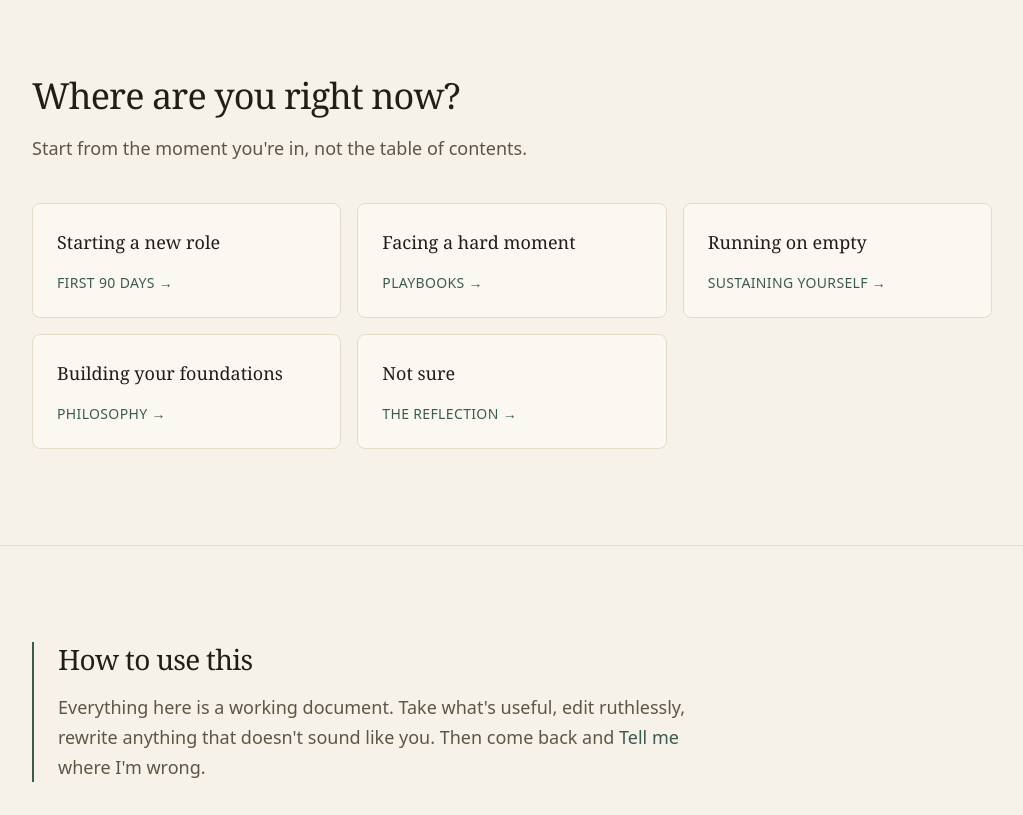
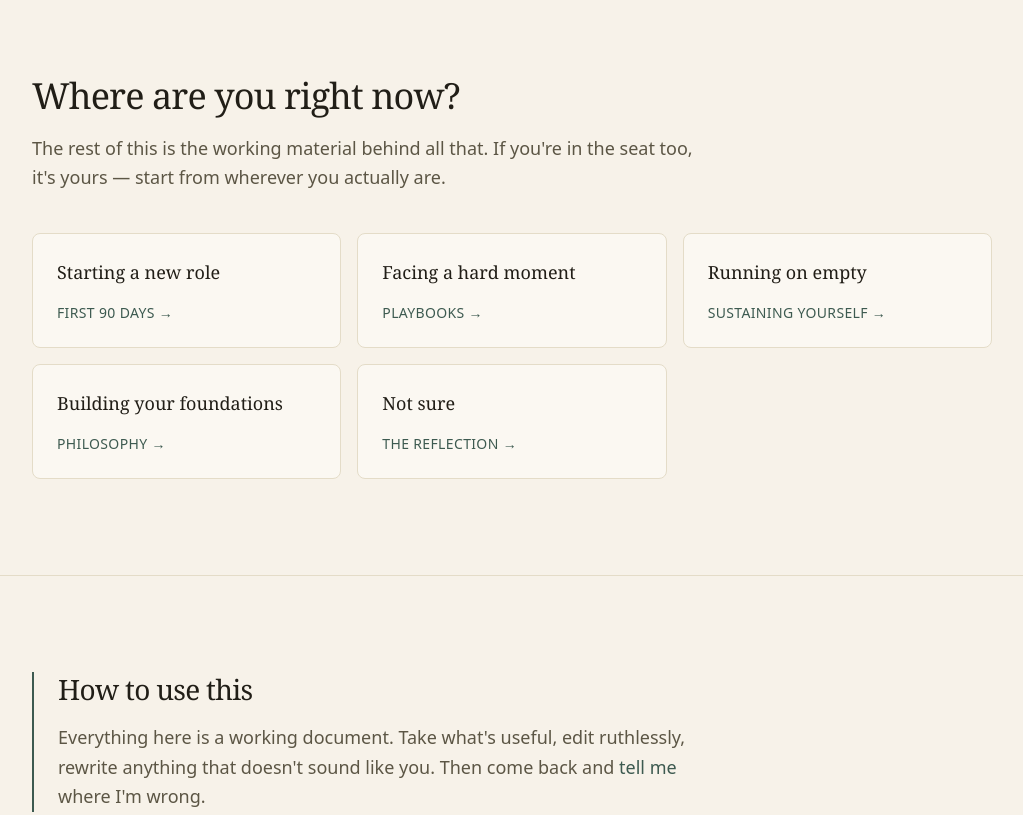
Before and after one commit to rob-legood/pcl, an Astro site: page / in a window 1280 px wide. Shown: the part 1860-2675 px from the top of the page, without its empty margins (128-1151 px from the left). Built offline with nearby package versions, Linux system fonts and the light colour scheme; Astro itself is replaced by a stand-in of ours.

Commit message:
Minor updates to homepage to bring myself to the reader

```diff
--- a/src/pages/index.astro
+++ b/src/pages/index.astro
@@ -142,7 +142,8 @@ const pillars = [
         Where are you right now?
       </h2>
       <p class="measure mt-4 text-body text-ink-muted">
-        Start from the moment you're in, not the table of contents.
+        The rest of this is the working material behind all that. If you're in
+        the seat too, it's yours — start from wherever you actually are.
       </p>
 
       <ul class="mt-10 grid gap-4 sm:grid-cols-2 lg:grid-cols-3">
@@ -174,7 +175,7 @@ const pillars = [
         <p class="mt-4 text-body text-ink-muted">
           Everything here is a working document. Take what's useful,
           edit ruthlessly, rewrite anything that doesn't sound like you. Then come back
-          and <a href="mailto:rob.legood@gmail.com">Tell me</a> where I'm wrong.
+          and <a href="mailto:rob.legood@gmail.com">tell me</a> where I'm wrong.
         </p>
       </div>
     </div>
```
